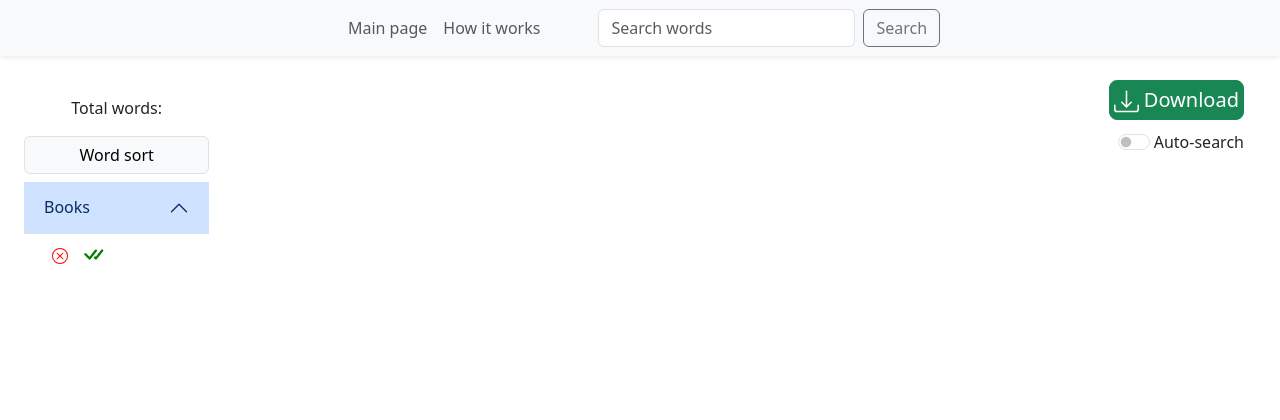
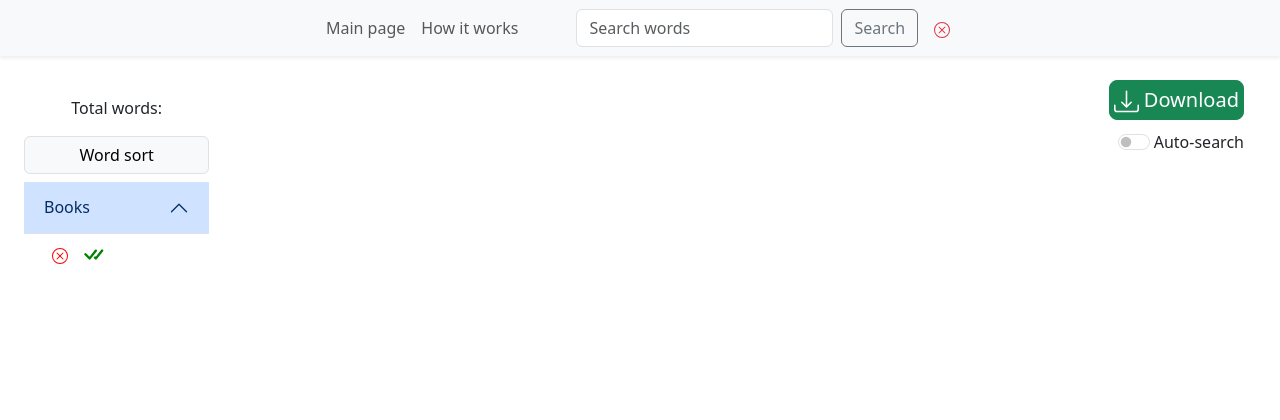
Before and after one commit to Tititun/vocbuilder, a Django app: template vocab/templates/vocab/data_table.html in a window 1280 px wide. Shown: the top 420 px of the page. Run offline with Django 5.2, Linux system fonts and the light colour scheme; the template is opened without the code that fills it, so the values that code supplies are empty; parts of the project's set-up code (start-up, migrations or seed data) failed here and were passed over; some libraries are stand-ins or nearby versions.

Commit message:
added search clear button

```diff
--- a/vocab/static/vocab/js/data_table.js
+++ b/vocab/static/vocab/js/data_table.js
@@ -299,6 +299,9 @@ document.querySelectorAll('#book_container .form-check').forEach(
         el.addEventListener('mouseleave', e => e.target.classList.remove('bg-primary-subtle'))
     }
 )
-
+document.querySelector('#search_clear').addEventListener('click', () =>
+    {search_field.value = '';
+     search_field.dispatchEvent(new Event('change'))
+    })
 
 fetch_definition()
--- a/vocab/templates/vocab/base.html
+++ b/vocab/templates/vocab/base.html
@@ -27,9 +27,17 @@
               </li>
           </ul>
           {% if not is_main %}
-          <form id="search" class="d-flex">
-              <input id="search_field" class="form-control me-2" type="search" placeholder="Search words">
-              <button class="btn btn-outline-secondary" type="submit">Search</button>
+          <form id="search">
+              <div class="input_wrapper d-flex">
+                  <input id="search_field" class="form-control me-2 flex-d" type="search" placeholder="Search words">
+                  <button class="btn btn-outline-secondary" type="submit">Search</button>
+                  <button class="btn btn-outline-danger border-0 ms-1" id="search_clear">
+                      <svg xmlns="http://www.w3.org/2000/svg" width="16" height="16" fill="currentColor" class="bi bi-x-circle" viewBox="0 0 16 16">
+                          <path d="M8 15A7 7 0 1 1 8 1a7 7 0 0 1 0 14m0 1A8 8 0 1 0 8 0a8 8 0 0 0 0 16"/>
+                          <path d="M4.646 4.646a.5.5 0 0 1 .708 0L8 7.293l2.646-2.647a.5.5 0 0 1 .708.708L8.707 8l2.647 2.646a.5.5 0 0 1-.708.708L8 8.707l-2.646 2.647a.5.5 0 0 1-.708-.708L7.293 8 4.646 5.354a.5.5 0 0 1 0-.708"/>
+                        </svg>
+                  </button>
+              </div>
           </form>
           {% endif %}
       </div>
```
